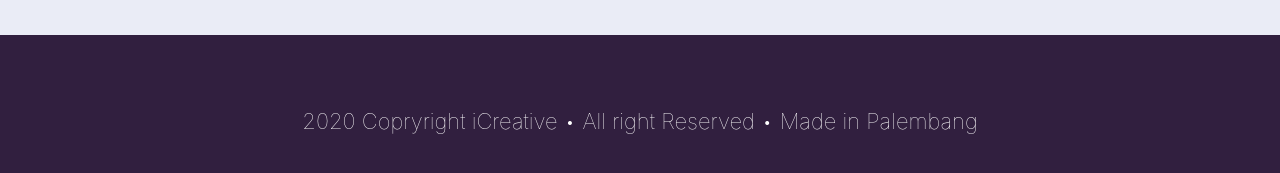
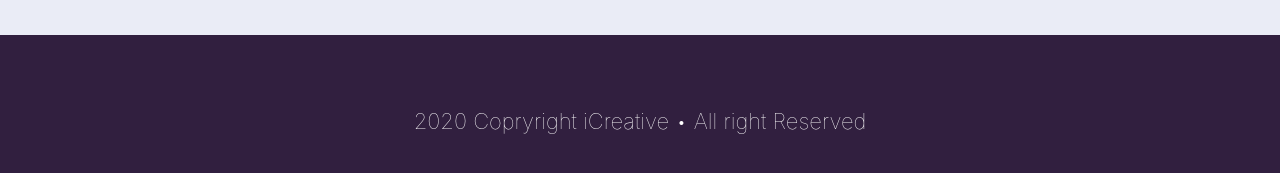
Before and after one commit to i-creative/i-creative.github.io, a plain HTML site: page index.html in a window 1280 px wide. Shown: the part 3302-3475 px from the top of the page. Drawn offline with nearby package versions, Linux system fonts and the light colour scheme; a web font is replaced by a local one.

Commit message:
fixing bugs

```diff
--- a/index.html
+++ b/index.html
@@ -152,7 +152,7 @@
    </div>
 
    <footer>
-      <p>2020 Copryright iCreative • All right Reserved • Made in Palembang</p>
+      <p>2020 Copryright iCreative • All right Reserved</p>
    </footer>
    <!-- Optional JavaScript -->
    <!-- jQuery first, then Popper.js, then Bootstrap JS -->
```
